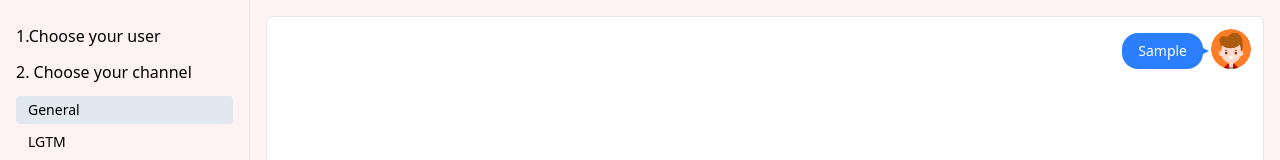
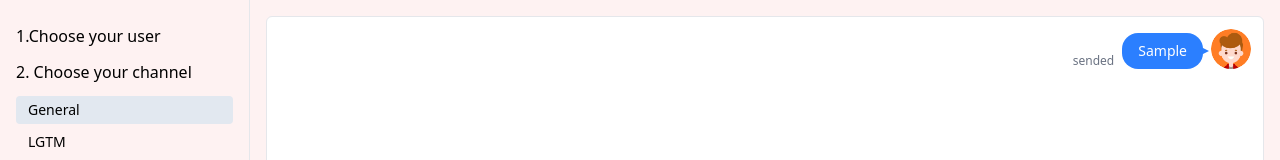
Before and after one commit to adisak1618/anymind-one-day-chat-app, a React (Vite) app: page / in a window 1280 px wide. Both pictures are taken after typing "Sample" into the empty fields and a click on the button "Send". Shown: the top 160 px of the page. Built offline with nearby package versions, Linux system fonts and the light colour scheme; no server answers.

Commit message:
feat: enhance Message component to include messageId prop and display sending status

```diff
--- a/src/modules/chat/components/Message.tsx
+++ b/src/modules/chat/components/Message.tsx
@@ -6,9 +6,10 @@
   userId: UserId;
   text: string;
   isMe: boolean;
+  messageId: string;
 };
 
-export const Message = ({ userId, text, isMe }: MessageProps) => {
+export const Message = ({ userId, text, isMe, messageId }: MessageProps) => {
   return (
     <div className={cn("flex items-end gap-2 mb-4", isMe ? "flex-row-reverse" : "flex-row")}>
       <Avatar userId={userId} />
@@ -35,6 +36,7 @@
           )}
         />
       </div>
+      <p className="text-xs text-gray-500">{messageId === "temp-id" ? "sending..." : "sended"}</p>
     </div>
   );
 };
```
